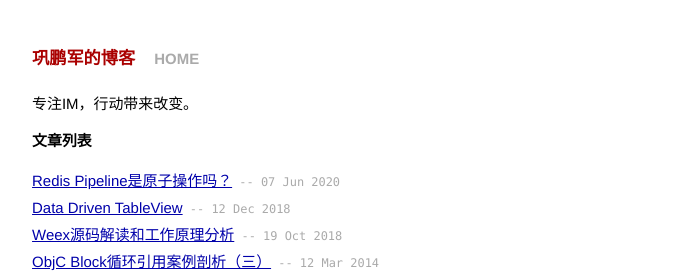
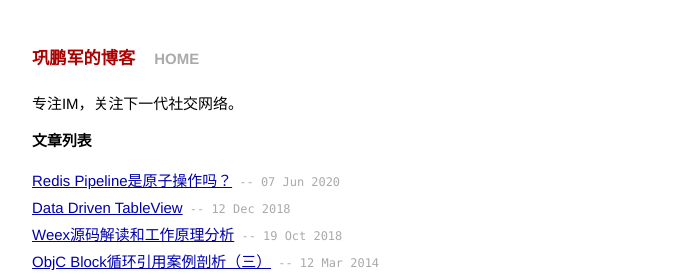
Before and after one commit to gongpengjun/gongpengjun.github.io, a Jekyll site: the page built from index.html, in a window 1280 px wide. Shown: the top 279 px of the page, without its empty margins (294-985 px from the left). Built offline with Jekyll 4.4.1, drawn with Linux system fonts in a browser that asks for light colours.

Commit message:
update status

```diff
--- a/index.html
+++ b/index.html
@@ -4,7 +4,7 @@ title: 巩鹏军的博客
 ---
 
 <div id="home">
-  <p>专注IM，行动带来改变。</p>
+  <p>专注IM，关注下一代社交网络。</p>
   <h1>文章列表</h1>
   <ul class="posts">
     {% for post in site.posts %}
```
